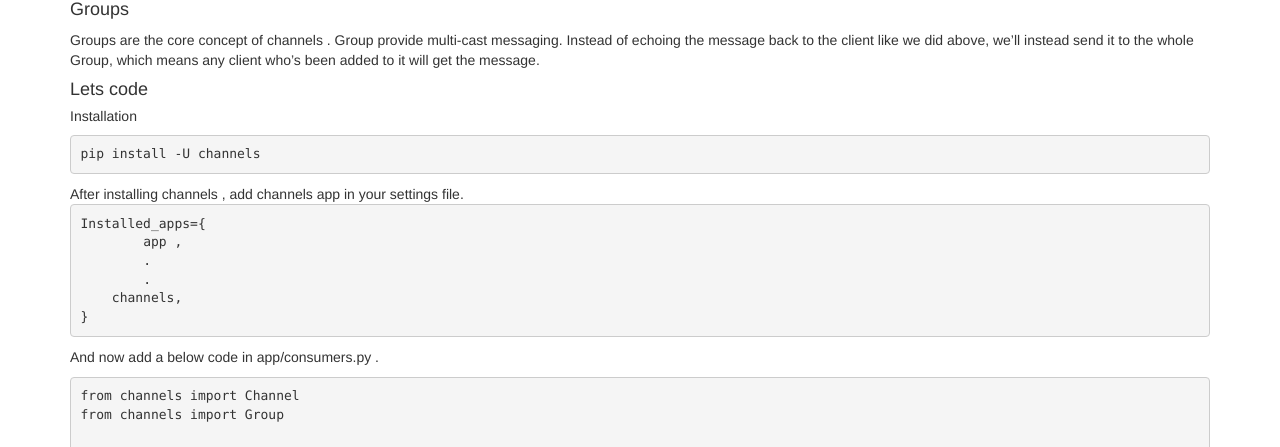
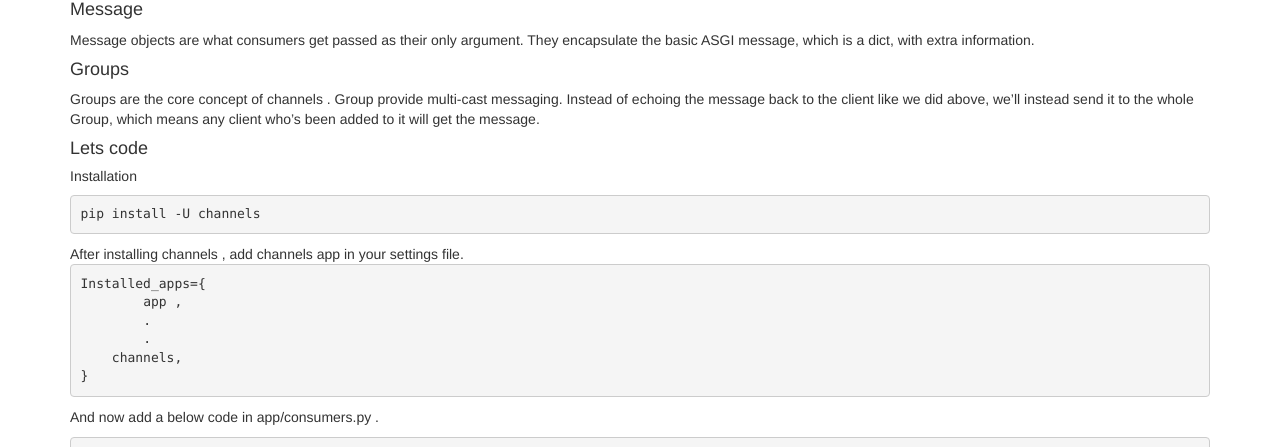
Before and after one commit to vinay13/vinay13.github.io, a plain HTML site: page index.html in a window 1280 px wide. Shown: the part 653-1100 px from the top of the page. Drawn offline with nearby package versions, Linux system fonts and the light colour scheme; some packages are replaced by stand-ins of ours.

Commit message:
Update index.html

```diff
--- a/index.html
+++ b/index.html
@@ -32,9 +32,15 @@ channels are mostly used as cron jobs and building a chat application
 <p>Channels works on redis server which is in-memory. Channels work as message broker which all messages are stored in Queue(first in first out).
  there are consumers and workers . messages are add to AsgiHandler and connect to the other ends and broadcast the message.
 </p>
+
 <img style="width:450px; height:450px;" src="https://heroku-www-files.s3.amazonaws.com/django-channels/django-asgi-websockets.png">
 <img style="width:450px; height:450px;" src="https://heroku-www-files.s3.amazonaws.com/django-channels/django-wsgi.png">
 </pre>
+
+<h4>Message</h4>
+Message objects are what consumers get passed as their only argument. They encapsulate the basic ASGI message, which is a dict, with extra information.
+
+
 
 <h4>Groups</h4>
 Groups are the core concept of channels . Group provide multi-cast messaging.
```
